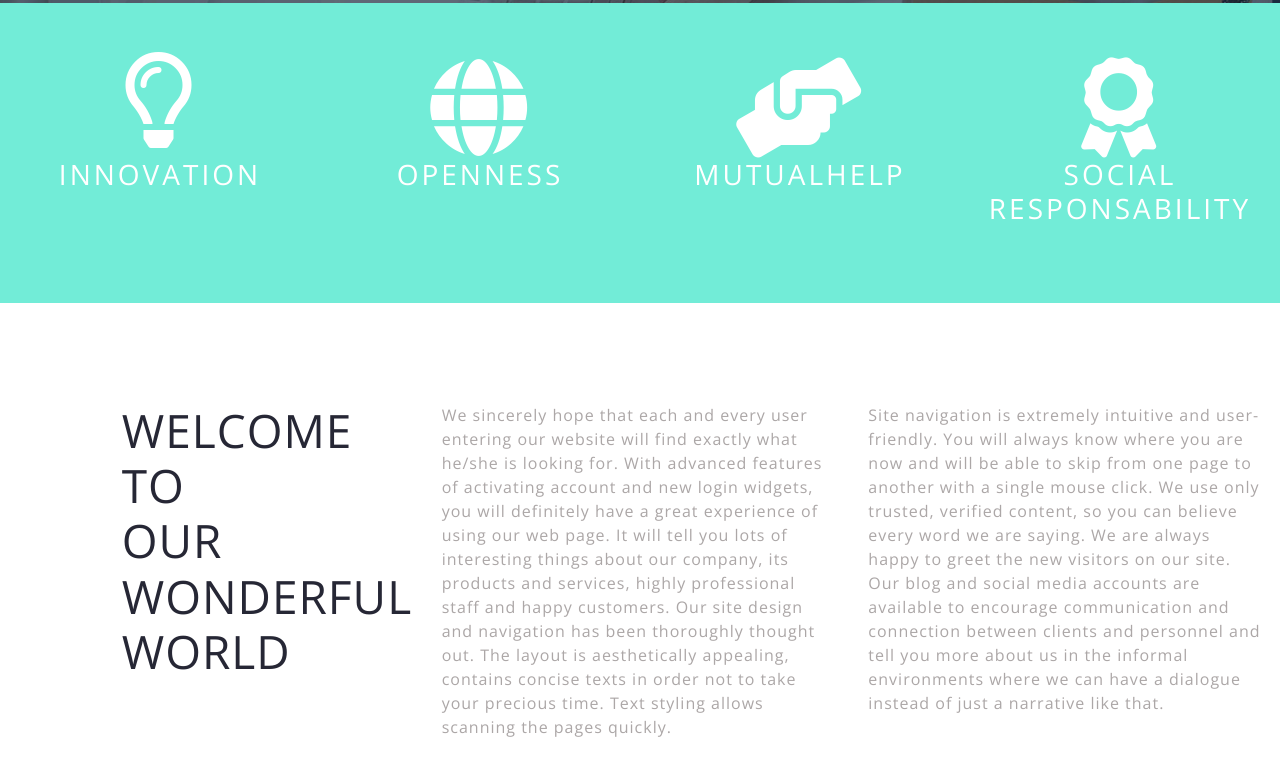
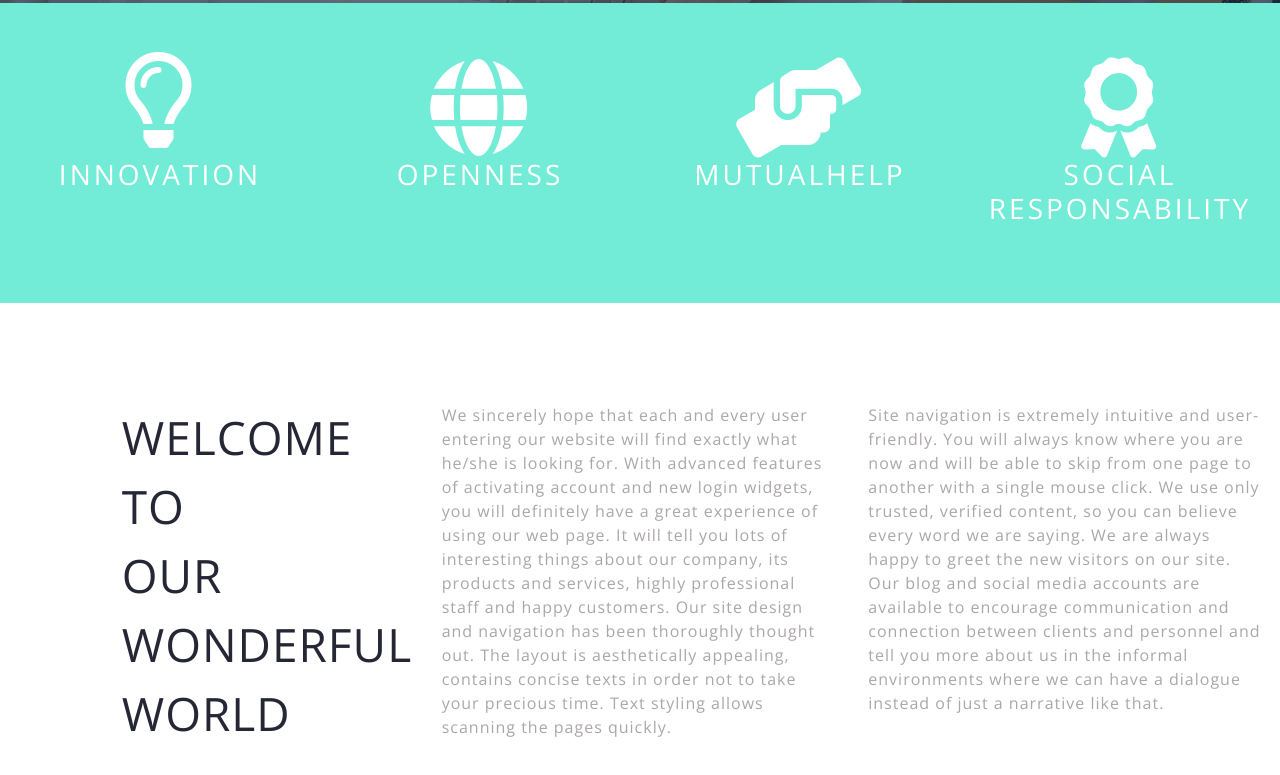
Before and after one commit to haniweb/NewYork, a website: page index.html in a window 1280 px wide. Shown: the part 597-1372 px from the top of the page. Drawn offline with nearby package versions, Linux system fonts and the light colour scheme.

Commit message:
git commit -m "saving"

```diff
--- a/index.html
+++ b/index.html
@@ -120,8 +120,8 @@
 
         <!--Welcome To Our World-->
         <div class="row ">
-            <div class="col-md-3 offset-1 col-sm-12 sectionpos2 display-4">
-                <p >WELCOME TO<br>
+            <div class="col-md-3 offset-1 col-sm-12 sectionpos2">
+                <p>WELCOME TO<br>
                     OUR<br>
                     WONDERFUL<br>
                     WORLD
```
